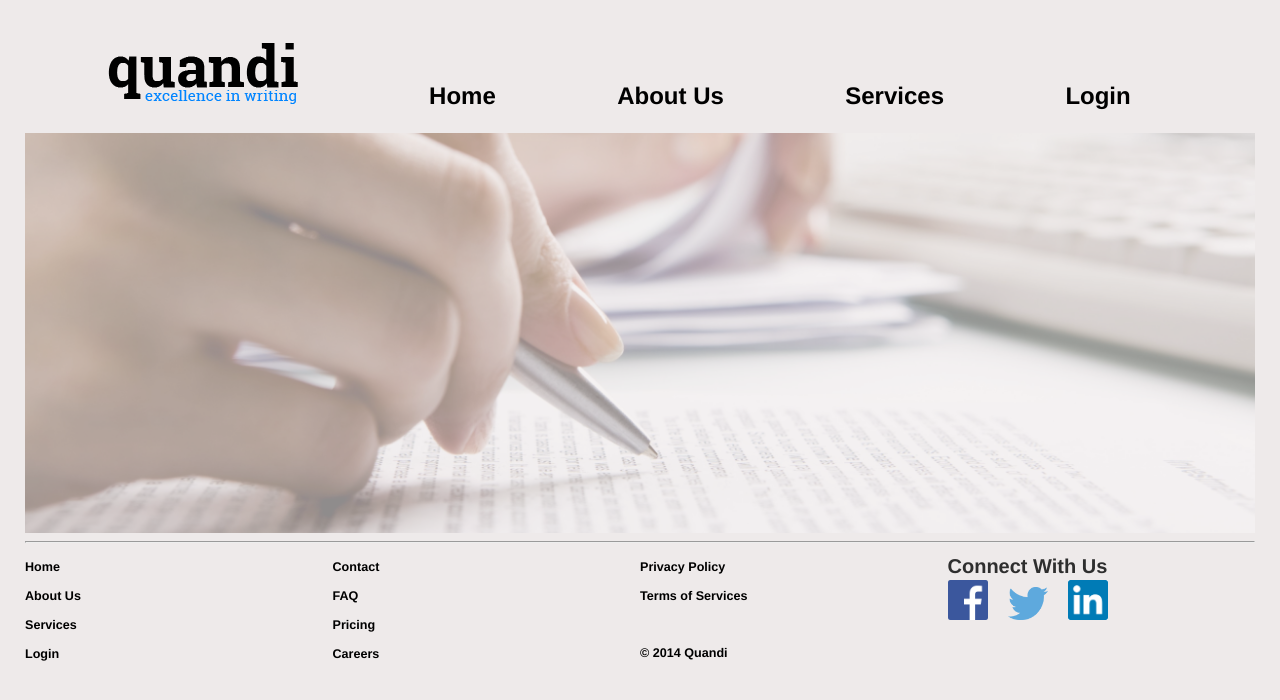
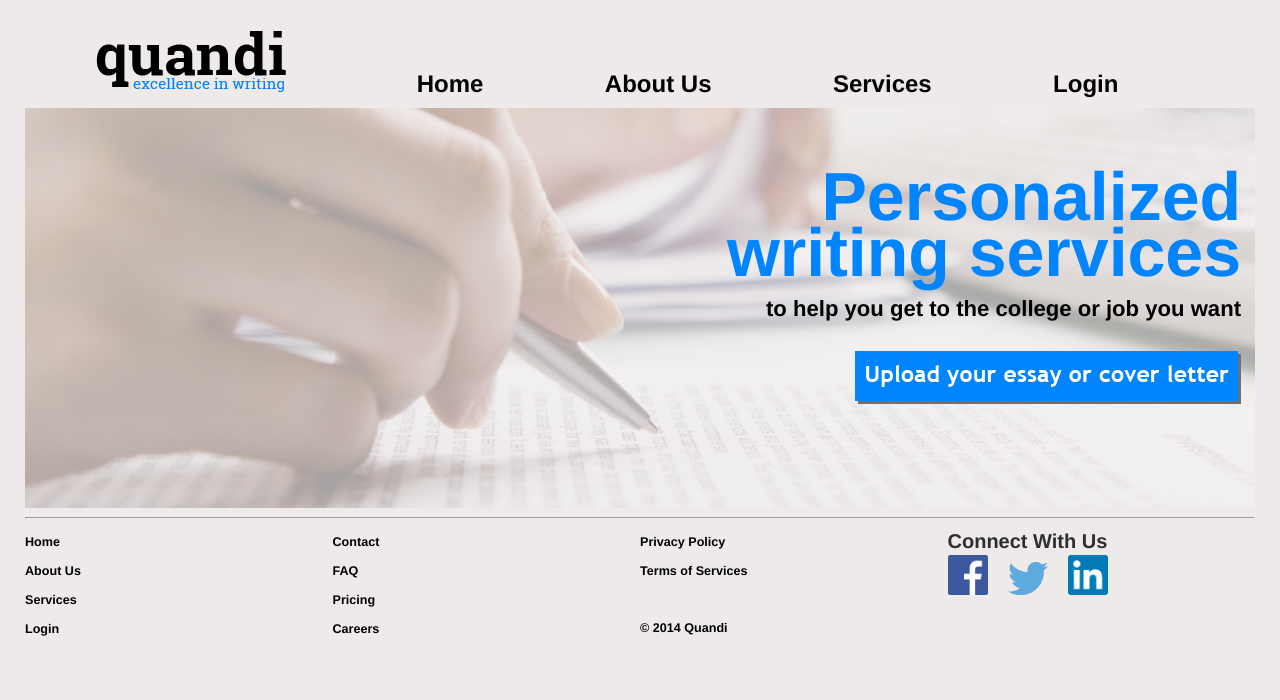
Before and after one commit to ausdong/quandiwriting, a Django app: page / in a window 1280 px wide. Shown: the top 700 px of the page. Run offline with Django 3.2, Linux system fonts and the light colour scheme; some libraries are stand-ins or nearby versions.

Commit message:
words and upload link on transparent image

```diff
--- a/testsite/static/style.css
+++ b/testsite/static/style.css
@@ -12,11 +12,19 @@
       background-color: #EEEAEA;
       max-width: 100%;
       width: 96%;
-        padding: 1%;
+      padding: 0%;
 }
 
 #homebody {
-		opacity: 0.4;
+		position: relative;
+		z-index: -1;
+		left: 0;
+		top: 0;
+		opacity: 0.3;
+		-ms-filter: "progid:DXImageTransform.Microsoft.Alpha(Opacity=30)";
+		-khtml-opacity: 0.3;
+		-moz-opacity: 0.3;
+		filter: alpha(opacity=30);
 		background-image:url(writing.jpg);
 		background-position:center;
 		background-repeat:no-repeat;
--- a/testsite/templates/testsite/index.html
+++ b/testsite/templates/testsite/index.html
@@ -1,7 +1,47 @@
 {% extends 'base.html' %}
 {% block title %} Quandi {% endblock %}
 {% block content %}
-<div id="homebody">
+	<style>
+		h1 {
+			font-size: 4em;
+			color: #0084FF;
+		}
+		h1.ontop {
+			text-align: right;
+			position: absolute;
+			width: 95%;
+			top: 2em;
+			z-index: 5;
+		}
 
-</div>
+		h2 {
+			font-size: 1.3em;
+			color: black;
+		}
+		h2.ontop {
+			text-align: right;
+			position: absolute;
+			width: 95%;
+			top: 12.5em;
+			z-index: 5;
+		}
+		h2.ontopbutton {
+			margin-left: 65%;
+			text-align: right;
+			position: absolute;
+			width: 20%;
+			top: 14.5em;
+			z-index: 5;
+		}
+	</style>
+	<h1 class="ontop">
+		Personalized <br><br>
+		writing services
+	</h1>
+	<h2 class="ontop">
+		to help you get to the college or job you want<br><br>
+		<a href="http://www.quandiwriting.com/login/" class="buttonhover"><img src="{{STATIC_URL}}upload.png" border="0" alt="Upload"/></a>
+	</h2>
+	<div id="homebody"></div>
+
 {% endblock %}
```
Also changed, not shown: testsite/static/menu1.png (added), testsite/static/menu2.png (added), testsite/static/menu3.png (added), testsite/static/upload.png (added). Lines whose indentation alone changed are shown as unchanged.
